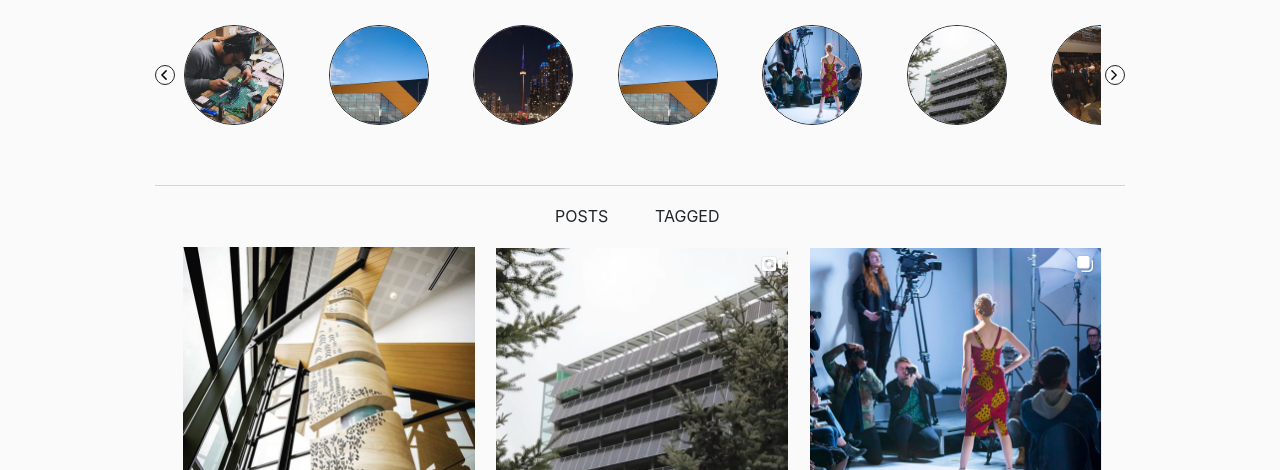
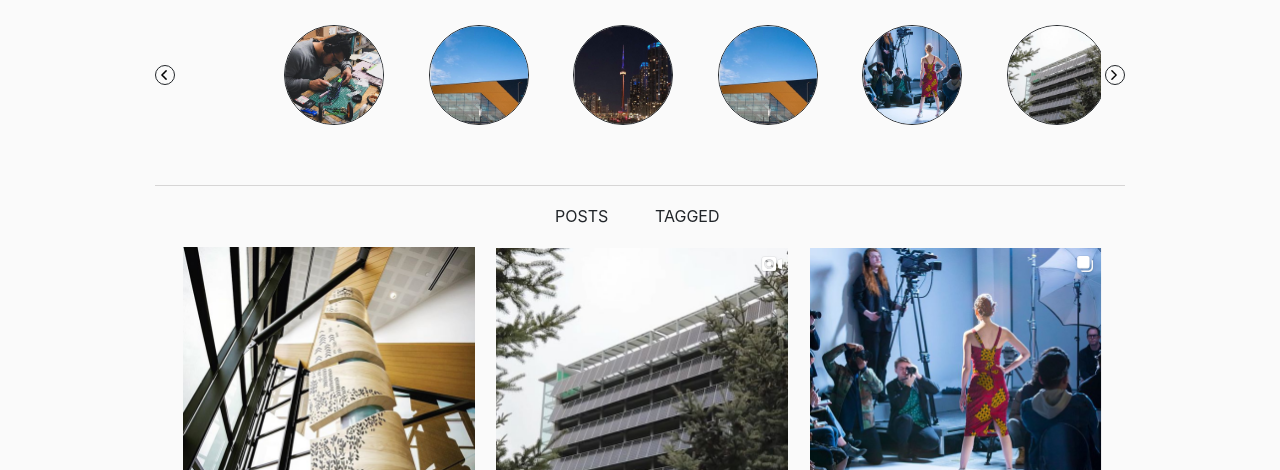
Before and after one commit to dipshojol/bootstrap-instagram-project, a plain HTML site: page index.html in a window 1280 px wide. Both pictures are taken after a click on the element 165 px from the left and 405 px from the top of the page. Shown: the part 330-800 px from the top of the page. Drawn offline with Linux system fonts and the light colour scheme.

Commit message:
carousel scrolling issue fixed

```diff
--- a/js/main.js
+++ b/js/main.js
@@ -4,14 +4,15 @@ jQuery(document).ready(() => {
 
     let counter = 0;
 
-	jQuery('.first-arrow').on("click", ()=>{
-if (counter <= 0){
+    jQuery('.first-arrow').on("click", () => {
+        if (counter <= 0) {
+            counter += 100;
             jQuery('.suggestions ul').css({
                 'transition': 'transform 0.5s ease-in-out',
                 'transform': `translateX(${counter}px)`
             })
 
-    	counter += 100;
+
 
             console.log(counter);
 
@@ -23,15 +24,16 @@ if (counter <= 0){
     });
 
 
-    jQuery('.last-arrow').on("click", ()=>{
+    jQuery('.last-arrow').on("click", () => {
 
         if (counter >= -850) {
+            counter += -100;
             jQuery('.suggestions ul').css({
                 'transition': 'transform 0.5s ease-in-out',
                 'transform': `translateX(${counter}px)`
             })
 
-    	counter += -100;
+
 
             console.log(counter);
 
--- a/scss/style.scss
+++ b/scss/style.scss
@@ -169,8 +169,6 @@ body {
                             margin: auto;
                             height: 100%;
                             overflow-y: scroll;
-                            /* Increase/decrease this value for cross-browser compatibility */
-                            box-sizing: content-box;
 
                             ul {
                                 width: 190%;
```
Also changed, not shown: css/style.css. Lines whose indentation alone changed are shown as unchanged.
